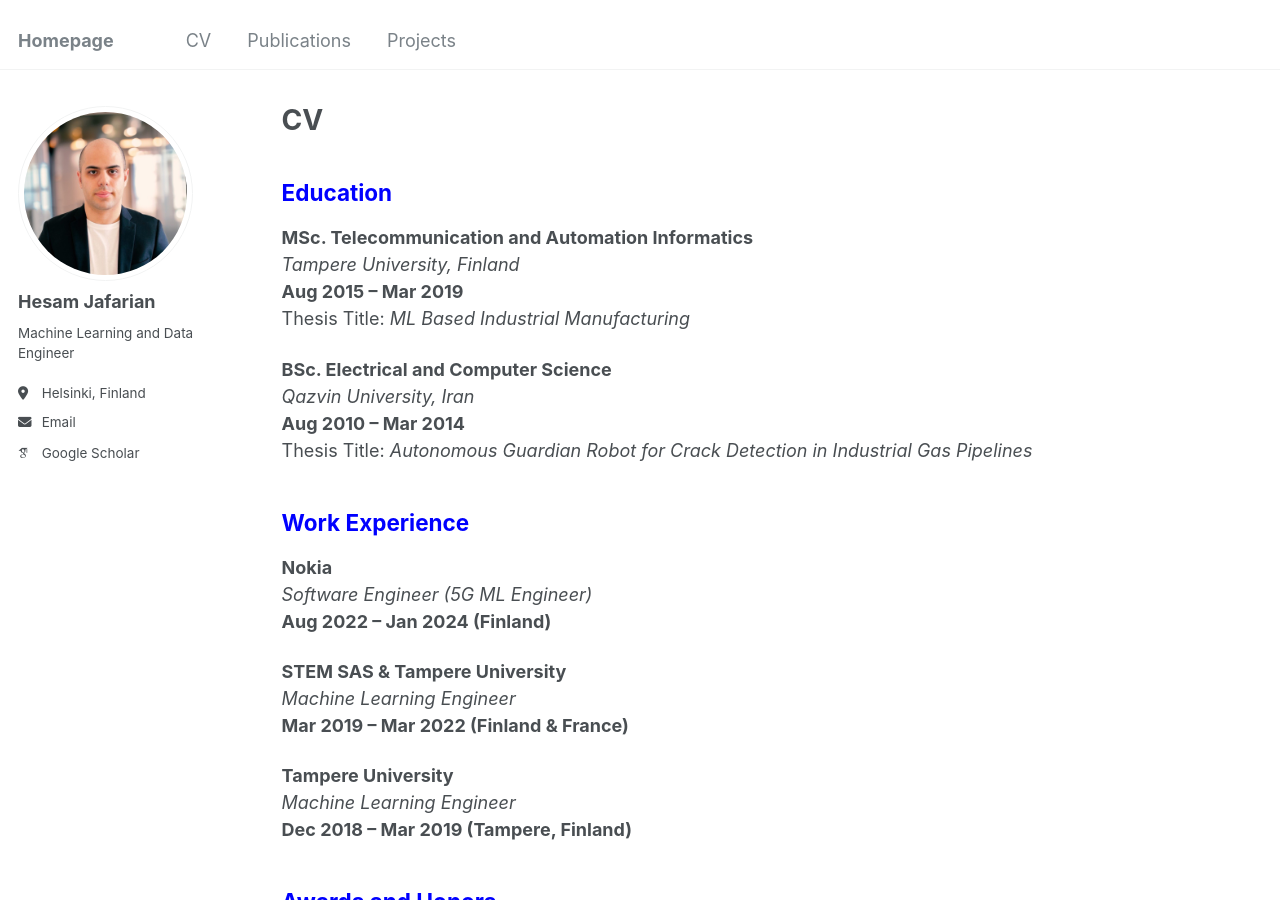
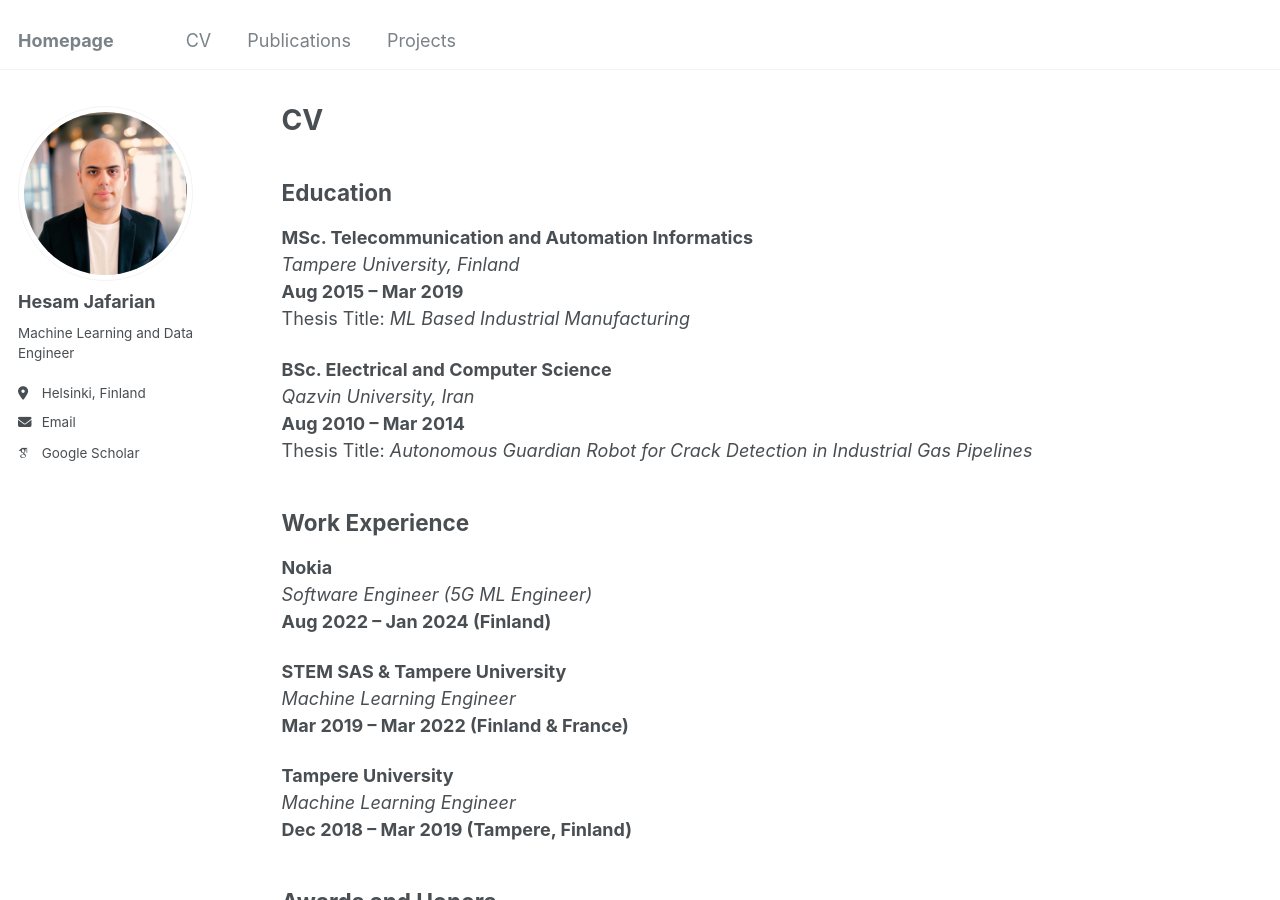
Before and after one commit to hesamjafarian/hesamjafarian.github.io, a Jekyll site: the page built from _pages/cv.md, in a window 1280 px wide and 900 px high. Built offline with Jekyll 4.4.1, drawn with Linux system fonts in a browser that asks for light colours; some web fonts are replaced.

Commit message:
Update cv.md

```diff
--- a/_pages/cv.md
+++ b/_pages/cv.md
@@ -9,7 +9,7 @@ redirect_from:
 
 {% include base_path %}
 
-## <span style="color:blue">Education</span>
+## Education
 **MSc. Telecommunication and Automation Informatics**
 *Tampere University, Finland*
 **Aug 2015 – Mar 2019**
@@ -20,7 +20,7 @@ Thesis Title: *ML Based Industrial Manufacturing*
 **Aug 2010 – Mar 2014**
 Thesis Title: *Autonomous Guardian Robot for Crack Detection in Industrial Gas Pipelines*
 
-## <span style="color:blue">Work Experience</span>
+## Work Experience
 **Nokia**
 *Software Engineer (5G ML Engineer)*
 **Aug 2022 – Jan 2024 (Finland)**
@@ -33,12 +33,12 @@ Thesis Title: *Autonomous Guardian Robot for Crack Detection in Industrial Gas P
 *Machine Learning Engineer*
 **Dec 2018 – Mar 2019 (Tampere, Finland)**
 
-## <span style="color:blue">Awards and Honors</span>
+## Awards and Honors
 - Finalist for Future Factory Design 2016, Helsinki
 - 3rd Place in International Robocup Competitions in [Small Size Robots League](https://www.robocup.org/), Singapore, 2010 (MRL Team)
 - 1st Place in Robocup Competitions in Small Size Robots League, Iran, 2010 (MRL Team)
 
-## <span style="color:blue">Certificates</span>
+## Certificates
 
 - Advanced Intellectual Property Training, WIPO Organization, Switzerland, 2023
 - Patent Drafting, WIPO Organization, Switzerland, 2023
```
